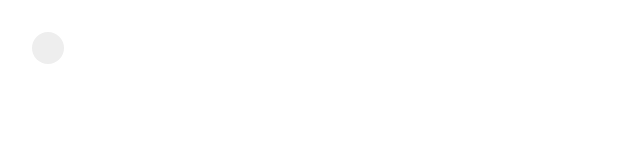
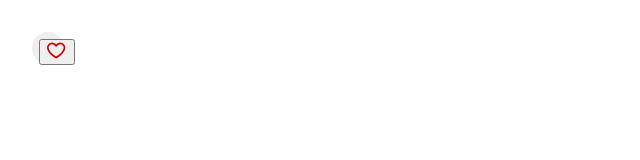
Before and after one commit to VictorDQuintero/photolabs, a React (Create React App) app in the folder frontend/: page / in a window 1280 px wide. Shown: the top 160 px of the page, without its empty margins (0-640 px from the left). Built offline with nearby package versions, Linux system fonts and the light colour scheme; the HTML template or start-up script is replaced by a standard one.

Commit message:
Add state and style toggling to favorite button

```diff
--- a/frontend/src/components/PhotoFavButton.jsx
+++ b/frontend/src/components/PhotoFavButton.jsx
@@ -4,13 +4,20 @@ import FavIcon from './FavIcon';
 import '../styles/PhotoFavButton.scss';
 
 function PhotoFavButton() {
+
+  const [ favorited, setFavorited ] = useState(false);
+
+  const handleClick = () => setFavorited(!favorited);
+
   return (
     <div className="photo-list__fav-icon">
       <div className="photo-list__fav-icon-svg">
-        {/* Insert React */}
-      </div>
+        <button onClick={handleClick}>
+          <FavIcon selected={favorited}/>
+        </button>
     </div>
-  );
+  </div>
+);
 }
 
 export default PhotoFavButton;
```
